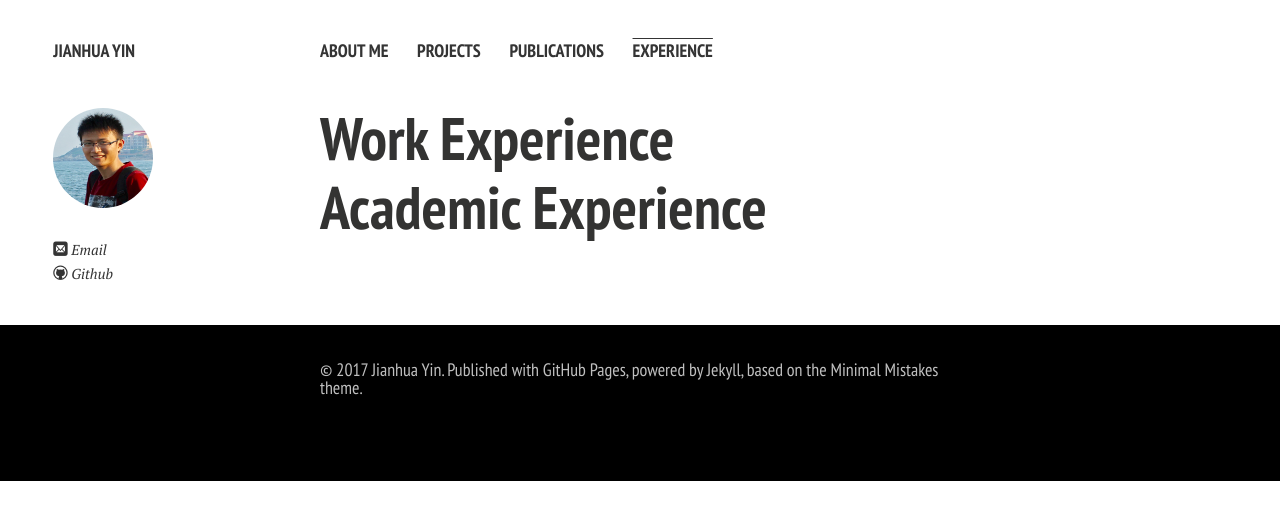
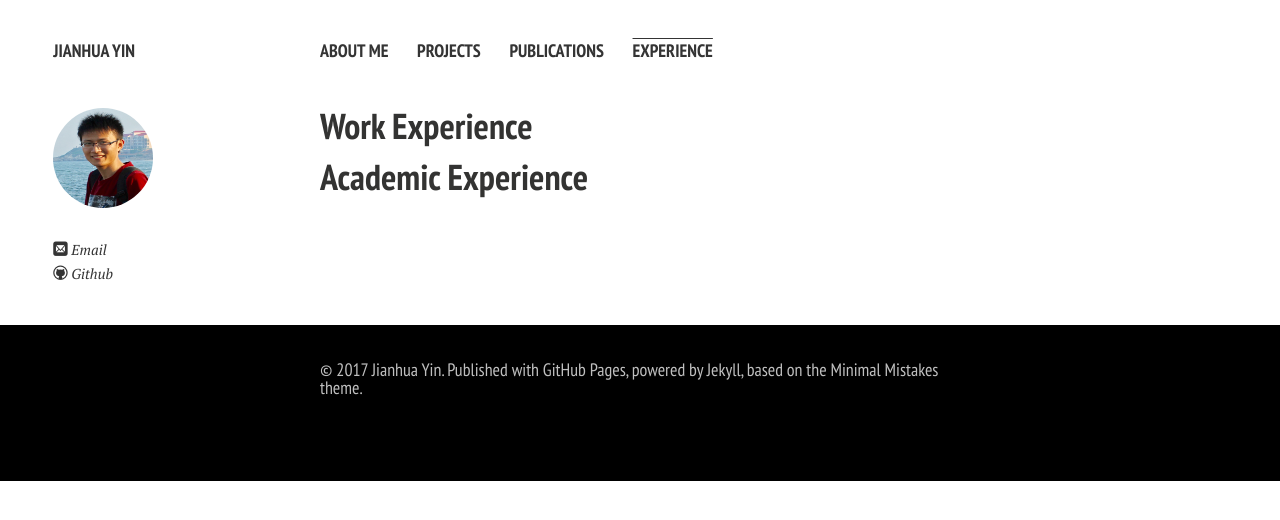
Before and after one commit to jianhuayin/jianhuayin.github.io, a Jekyll site: the page built from experience.md, in a window 1280 px wide. Shown: the top 520 px of the page. Built offline with Jekyll 4.4.1, drawn with Linux system fonts in a browser that asks for light colours; nearby versions of some CDN libraries; Markdown is read by kramdown in place of the engine named in the settings.

```diff
--- a/experience.md
+++ b/experience.md
@@ -4,7 +4,7 @@ permalink: /experience/index.html
 title: Experience
 ---
 
-# Work Experience
+## Work Experience
 
 
-# Academic Experience
+## Academic Experience
```
